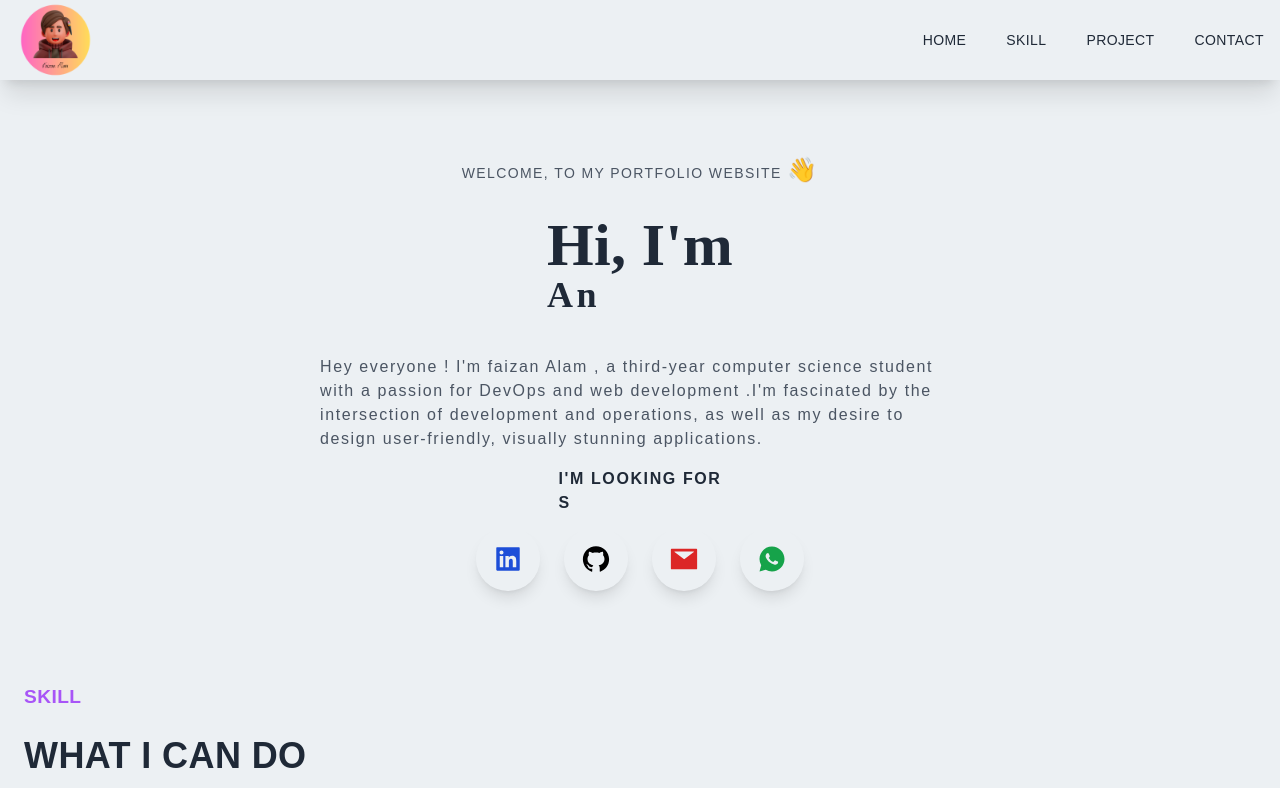
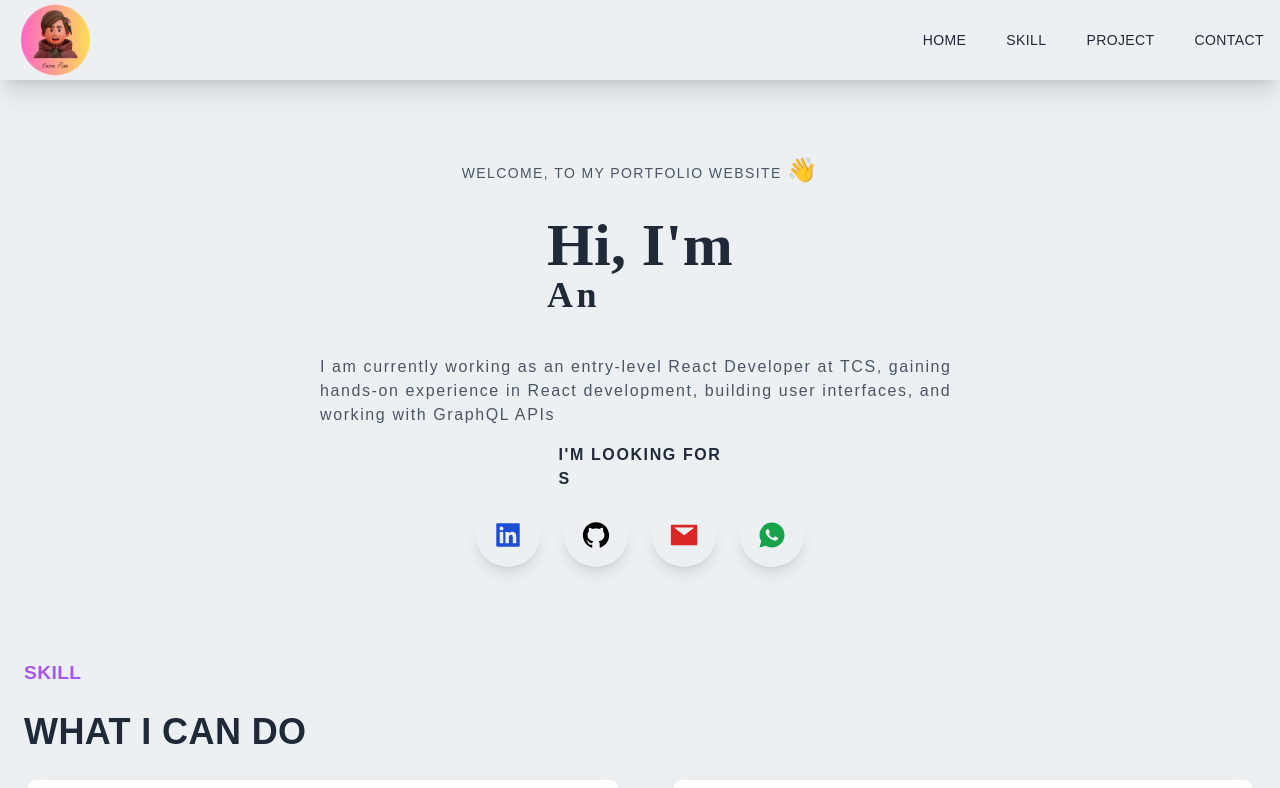
Before and after one commit to Faizan-Alam-1/my-portfolio-website, a Next.js app: page / in a window 1280 px wide. Shown: the top 788 px of the page. Built offline with nearby package versions, Linux system fonts and the light colour scheme.

Commit message:
Update Main.jsx

```diff
--- a/components/Main.jsx
+++ b/components/Main.jsx
@@ -22,9 +22,8 @@ function Main() {
 
 
       <p className='py-2 max-md:hidden text-gray-600 max-w-[50%] m-auto tracking-widest '>
-      Hey everyone ! I'm faizan Alam ,  a third-year computer science student with a passion for
-      DevOps and web development .I'm fascinated by the intersection of development and operations,
-      as well as my desire to design user-friendly, visually stunning applications.</p>
+       I am currently working as an entry-level React Developer at TCS, gaining hands-on experience in React development, building user interfaces, and working with GraphQL APIs
+</p>
       <h3 className='mt-2 max-md:hidden uppercase tracking-widest'>I'm looking for
       <span>
 
```
